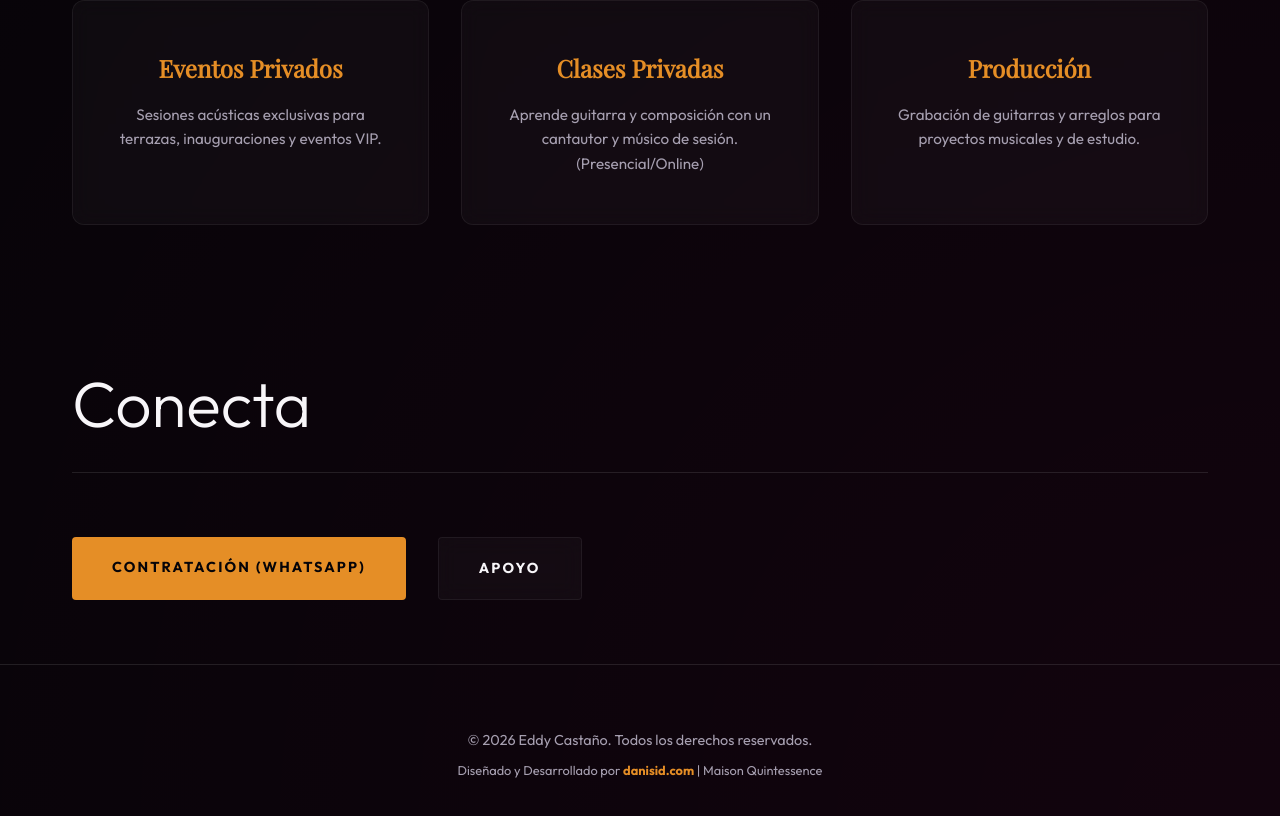
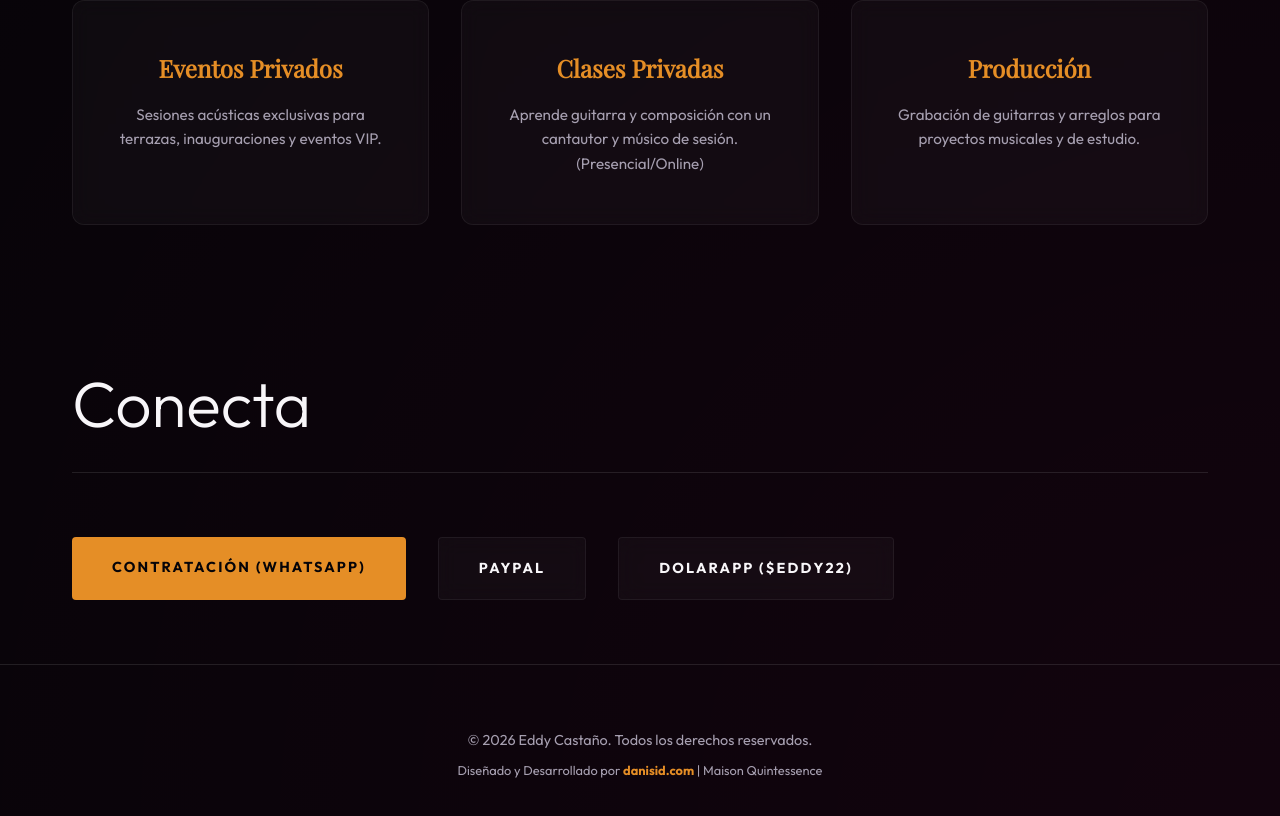
Before and after one commit to AlchemistSidZCooL/eddy-soundscapes, a React (Vite) app: page / in a window 1280 px wide. Shown: the part 3381-4197 px from the top of the page. Built offline with nearby package versions, Linux system fonts and the light colour scheme; a web font is replaced by a local one.

Commit message:
feat: Añadir botón de DolarApp con copia de cashtag al portapapeles

```diff
--- a/src/App.jsx
+++ b/src/App.jsx
@@ -202,7 +202,12 @@ function App() {
                   <h2 className="section-title">Conecta</h2>
                   <div className="cta-buttons">
                       <a href="https://wa.me/34625871008?text=Hola%20Eddy,%20vengo%20de%20tu%20web%20y%20me%20interesa%20contactarte%20para..." target="_blank" rel="noreferrer" className="btn btn-primary">Contratación (WhatsApp)</a>
-                      <a href="https://paypal.me/eddycamusic" target="_blank" rel="noreferrer" className="btn btn-secondary">Apoyo</a>
+                      <a href="https://paypal.me/eddycamusic" target="_blank" rel="noreferrer" className="btn btn-secondary">PayPal</a>
+                      <a href="#" className="btn btn-secondary" onClick={(e) => {
+                          e.preventDefault();
+                          navigator.clipboard.writeText('$eddy22');
+                          alert('¡Cashtag $eddy22 copiado al portapapeles! Abre tu DolarApp y pégalo para enviarle apoyo.');
+                      }}>DolarApp ($eddy22)</a>
                   </div>
               </div>
           </section>
```
